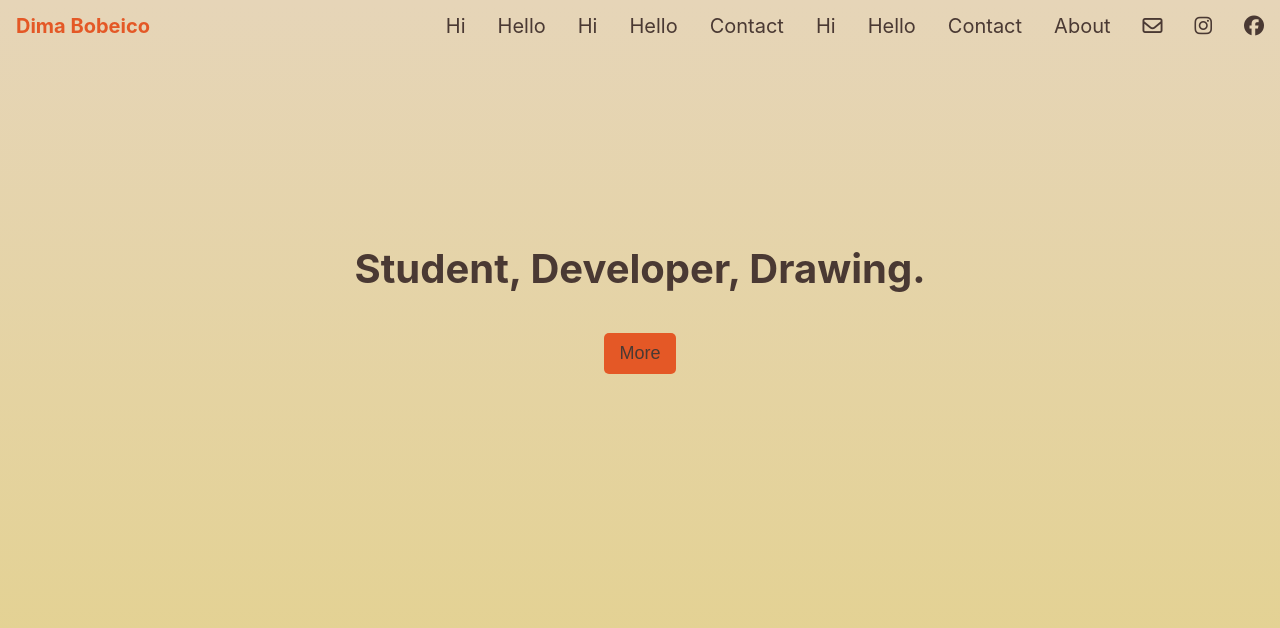
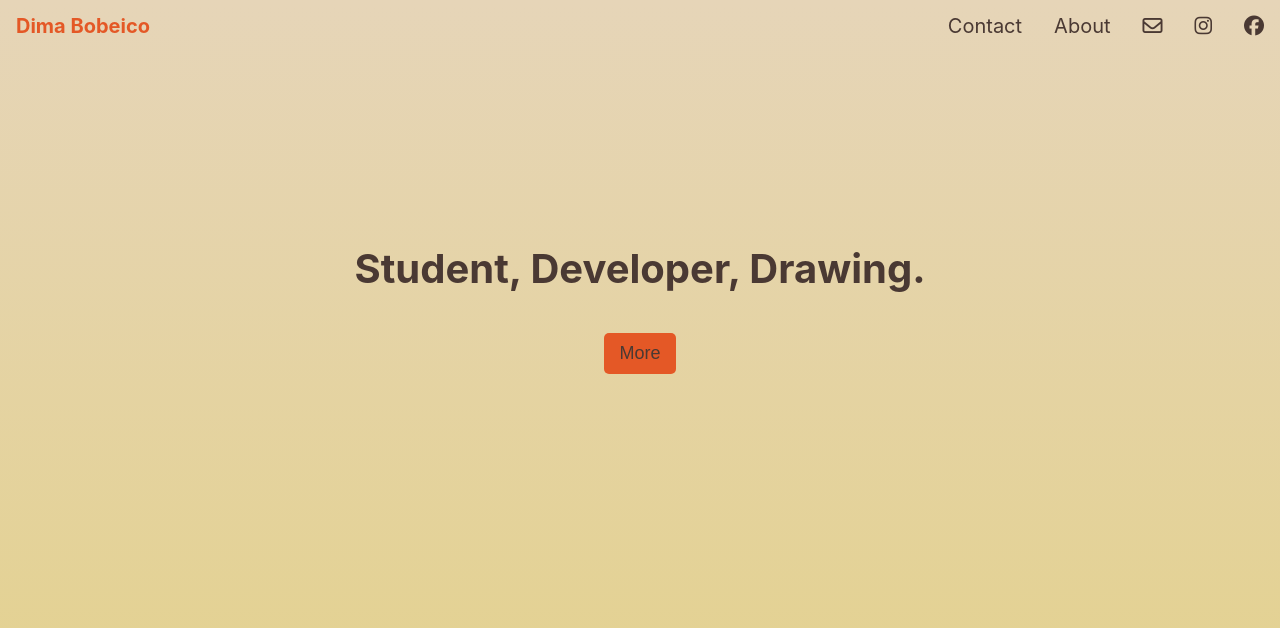
Before and after one commit to Dima-Bobeico/Personal-website-react, a React (Create React App) app: page / in a window 1280 px wide. Shown: the top 628 px of the page. Built offline with nearby package versions, Linux system fonts and the light colour scheme.

Commit message:
Back to normal

```diff
--- a/src/components/navbar.js
+++ b/src/components/navbar.js
@@ -10,13 +10,6 @@ function Navbar() {
                 <li><a href="#"><i class="far fa-envelope"></i></a></li>
                 <li><a href="#">About</a></li>
                 <li><a href="#">Contact</a></li>
-                <li><a href="#">Hello</a></li>
-                <li><a href="#">Hi</a></li>
-                <li><a href="#">Contact</a></li>
-                <li><a href="#">Hello</a></li>
-                <li><a href="#">Hi</a></li>
-                <li><a href="#">Hello</a></li>
-                <li><a href="#">Hi</a></li>
             </ul>
         </div>
     )
```
